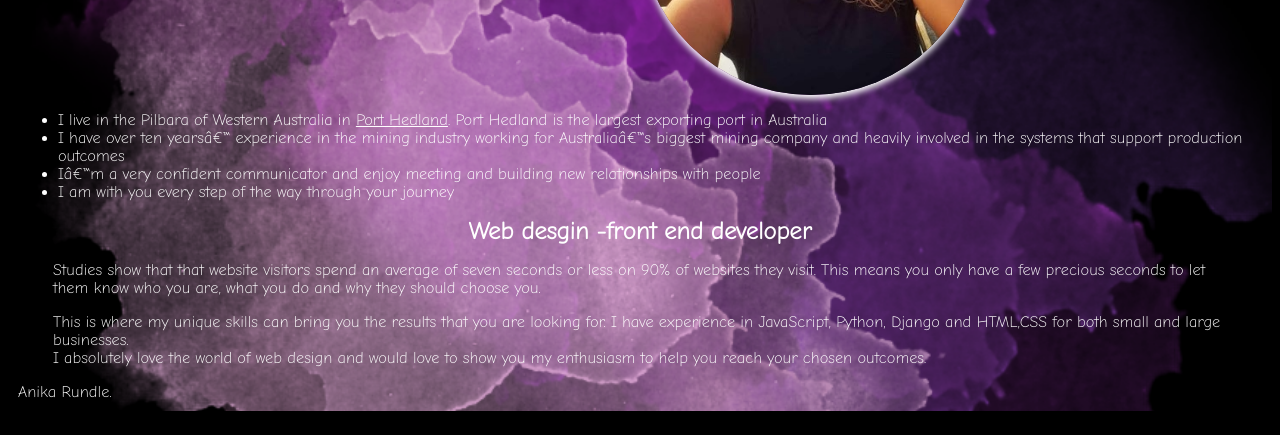
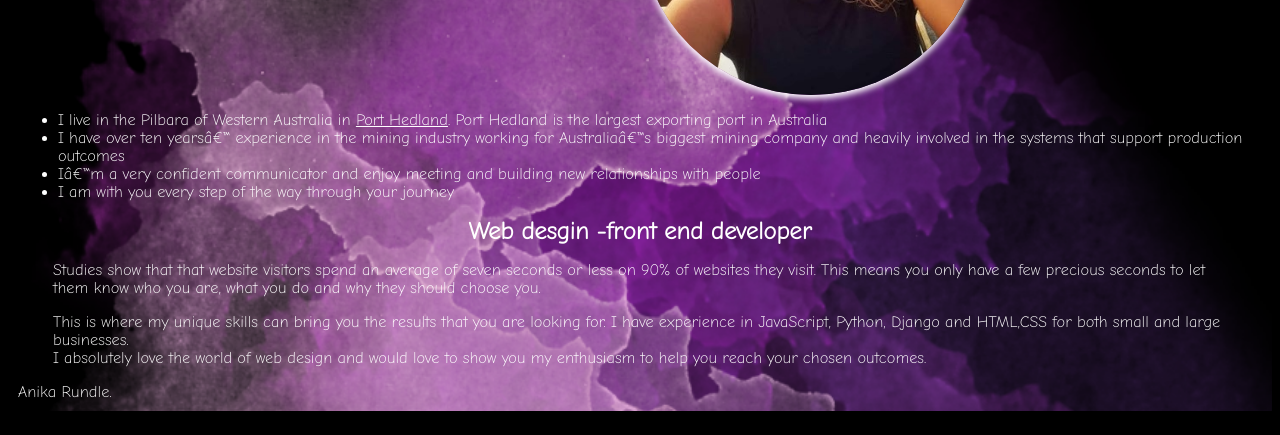
Before and after one commit to runda-git/runda.github.io, a plain HTML site: page index.html in a window 1280 px wide. Shown: the part 365-800 px from the top of the page. Drawn offline with Linux system fonts and the light colour scheme.

Commit message:
background images update

```diff
--- a/index.html
+++ b/index.html
@@ -10,7 +10,7 @@
             @import url('https://fonts.googleapis.com/css2?family=Comic+Neue:wght@300&display=swap');
             </style>
     </head>
-        <body background="Images/background.png">
+        <body>
         <header>
             <nav>
                 <a href="https://github.com/runda87"><img id="github" src="Images/whitegithublogo.png"></a>
--- a/stylesheet.css
+++ b/stylesheet.css
@@ -8,11 +8,11 @@ body {
     background-color: #000;
     align-items: center;
     color: #FFF;
-    background: url("images/background.png") no-repeat center center fixed;
-    -webkit-background-size: cover;
-    -moz-background-size: cover;
-    -o-background-size: cover;
-    background-size: cover !important;
+    background-image: url("Images/clouds.png");
+    background-size: cover;
+    background-repeat: no-repeat;
+    background-position: right top;
+    background-attachment: fixed;
 }
 
 a{
```
Also changed, not shown: contact.html (+1 -1 lines), projects.html (+1 -1 lines), Images/clouds.png (renamed from Images/background.png).
